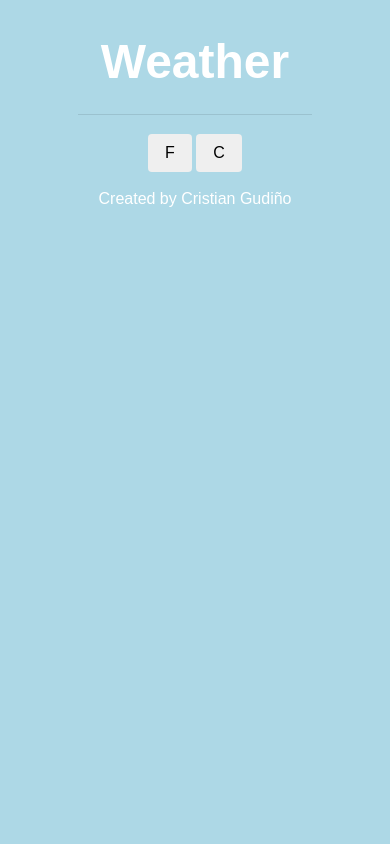
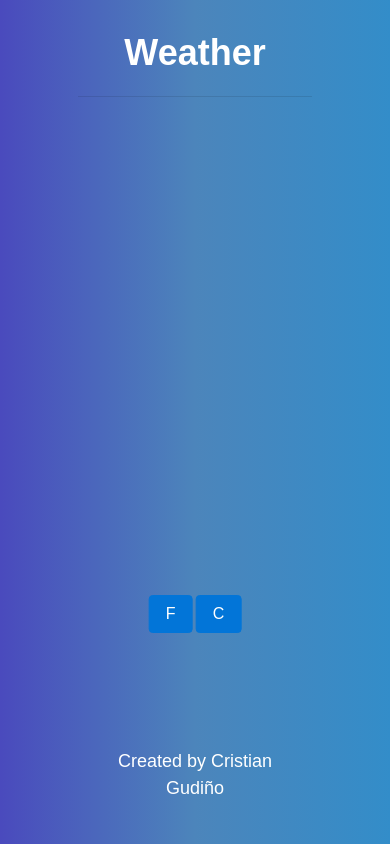
Before and after one commit to CGudino/Weather-App, a plain HTML site: page index.html in a window 390 px wide. Drawn offline with nearby package versions, Linux system fonts and the light colour scheme.

Commit message:
Fixed a bunch of stuff and made it look nicer

```diff
--- a/index.css
+++ b/index.css
@@ -1,4 +1,12 @@
+@media screen and (max-width: 400px) {
+  body {
+    font-size: 75%;
+    height: 50%;
+  }
+}
+
 body {
+  background: linear-gradient(to right, rgb(74, 74, 189), rgb(76, 133, 187), rgb(51, 141, 201));
   background-color: lightblue;
   font-family: Copperplate, "Copperplate Gothic Light", fantasy;
   color: white;
@@ -7,25 +15,25 @@ body {
 #page {
   width: 75%;
   margin: auto;
-  border-radius: 10px;
   margin-top: 3%;
-  padding-bottom: 1%;
 }
 
 #title {
   width: 100%;
+  margin: auto;
   text-align: center;
   font-size: 300%;
   padding-top: 5%;
   font-weight: bold;
 }
 
-.img-responsive {
-  width: 8%;
+hr {
+  width: 80%;
 }
 
 #weather-div {
   width: 100%;
+  margin: auto;
   font-size: 200%;
   text-align: center;
 }
@@ -34,17 +42,24 @@ body {
   font-size: 120%;
 }
 
-#theButton {
-  margin-top: 10000px;
+#weather-icon {
+  width: 100%;
+  margin: auto;
   text-align: center;
 }
 
-hr {
-  width: 80%;
+#temp-buttons {
+  position: absolute;
+  left: 50%;
+  bottom: 25%;
+  transform: translateX(-50%);
 }
 
 footer {
+  font-size: 150%;
   text-align: center;
-  margin-top: 5%;
-  margin-bottom: 5%;
+  position: absolute;
+  left: 50%;
+  bottom: 5%;
+  transform: translateX(-50%);
 }
--- a/index.html
+++ b/index.html
@@ -5,7 +5,7 @@
     <meta name="viewport" content="width=device-width, initial-scale=1.0">
     <meta name="description" content="Cristian's Weather App">
     <title>Weather app</title>
-    <link rel='stylesheet prefetch' href='https://cdnjs.cloudflare.com/ajax/libs/twitter-bootstrap/4.0.0-alpha.6/css/bootstrap.min.css'>
+    <link rel="stylesheet" href="https://maxcdn.bootstrapcdn.com/bootstrap/4.0.0-beta.3/css/bootstrap.min.css" integrity="sha384-Zug+QiDoJOrZ5t4lssLdxGhVrurbmBWopoEl+M6BdEfwnCJZtKxi1KgxUyJq13dy" crossorigin="anonymous">
     <link rel="stylesheet" type="text/css" href="./index.css">
   </head>
 
@@ -18,28 +18,28 @@
 
       <hr/>
 
-      <div class ="row" id="weather-div">
+      <div class="row" id="weather-div">
         <div class="col-md-12" id="location"></div>
         <div class="col-md-12" id="weather-bar">
           <span id="weatherF"></span>
           <span id="weatherC"></span>
-          <span id="weather-icon"></span>
         </div>
         <div class="col-md-12" id="description">
         </div>
+        <div id="weather-icon"></div>
       </div>
 
       <!-- Buttons to change between Farenheit and Celsius -->
-      <div class="text-center">
-        <button class="btn" onclick='changeTempF()'>F</button>
-        <button class="btn" onclick='changeTempC()'>C</button>
+      <div id='temp-buttons' class="text-center">
+        <button class="btn btn-primary" onclick='changeTempF()'>F</button>
+        <button class="btn btn-primary" onclick='changeTempC()'>C</button>
       </div>
 
       <footer>Created by Cristian Gudiño</footer>
 
     </div>
 
-    <!-- JavaScript links -->
+    <!-- JavaScript and jQuery links -->
     <script src="https://ajax.googleapis.com/ajax/libs/jquery/3.2.1/jquery.min.js"></script>
     <script type="text/javascript" src="./index.js"></script>
   </body>
--- a/index.js
+++ b/index.js
@@ -2,6 +2,7 @@ let api = 'https://fcc-weather-api.glitch.me/api/current?';
 let lat;
 let lon;
 
+// Get the user's location when the page is loaded
 $(document).ready(function() {
   if (navigator.geolocation) {
     navigator.geolocation.getCurrentPosition(function(position) {
@@ -16,7 +17,7 @@ $(document).ready(function() {
   function getWeather(lat, lon) {
     let jsonLink = `${api}${lat}&${lon}`;
 
-    $.getJSON(jsonLink, function(json) {
+    $.getJSON(jsonLink, json => {
       let tempC = `${Math.round(json.main.temp)} Celsius`;
       let tempF = `${Math.round((json.main.temp * 9/5) + 32)} Fahrenheit`;
 
```
